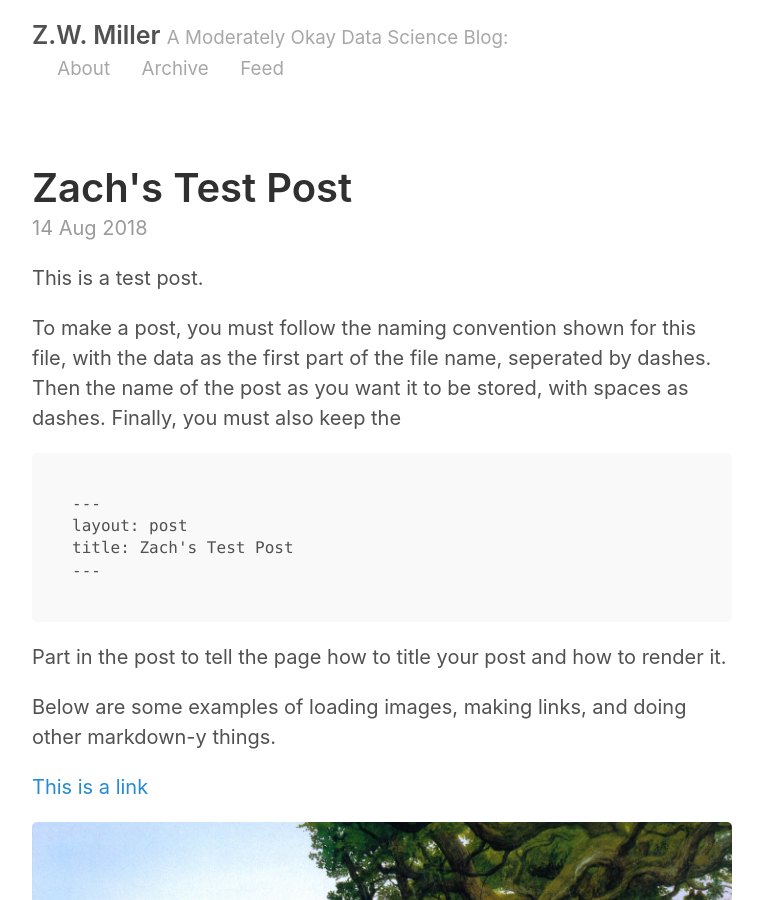
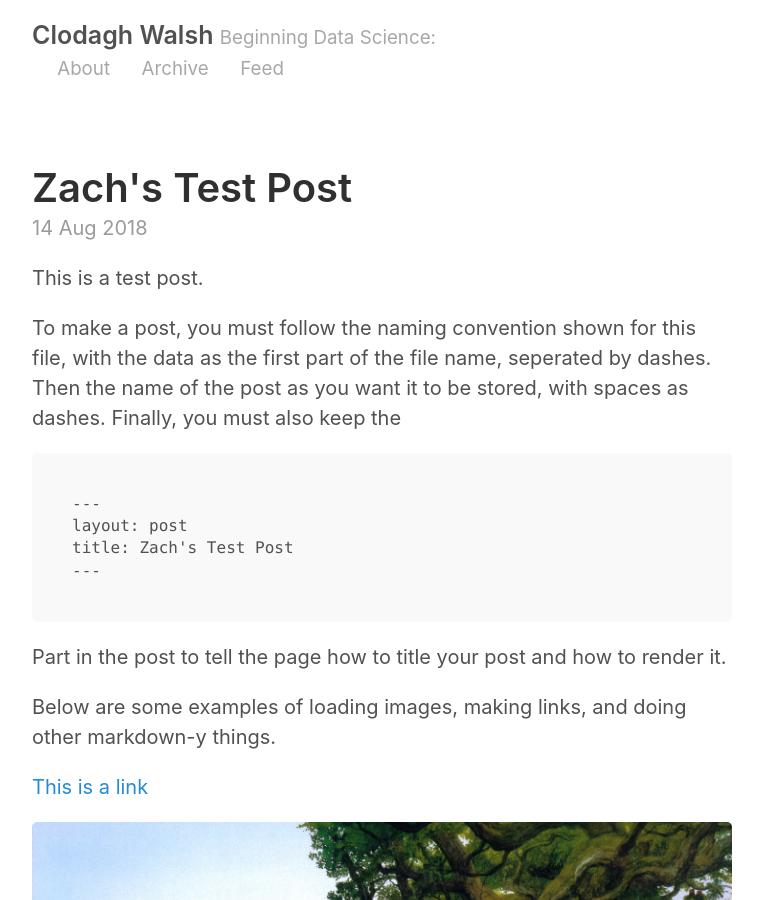
Before and after one commit to ClodaghWalsh/ClodaghWalsh.github.io, a Jekyll site: the page built from index.html, in a window 1280 px wide and 900 px high. Shown: the whole window, without its empty margins (258-1021 px from the left). Built offline with Jekyll 4.4.1, drawn with Linux system fonts in a browser that asks for light colours; the list of posts is cut into pages by our own code.

Commit message:
Change blog title

```diff
--- a/_config.yml
+++ b/_config.yml
@@ -2,9 +2,9 @@
 permalink:           pretty
 
 # Setup
-title:               Z.W. Miller
-tagline:             A Moderately Okay Data Science Blog
-url:                 http://zwmiller.github.io
+title:               Clodagh Walsh
+tagline:             Beginning Data Science
+url:                 http://ClodaghWalsh.github.io
 paginate:            2
 baseurl:             ""
 
@@ -24,7 +24,7 @@ author:
 # Custom vars
 version:             2.0.0
 github:
-  repo:              https://github.com/zwmiller
+  repo:              https://github.com/ClodaghWalsh
 
 # Gems
 gems:
```
